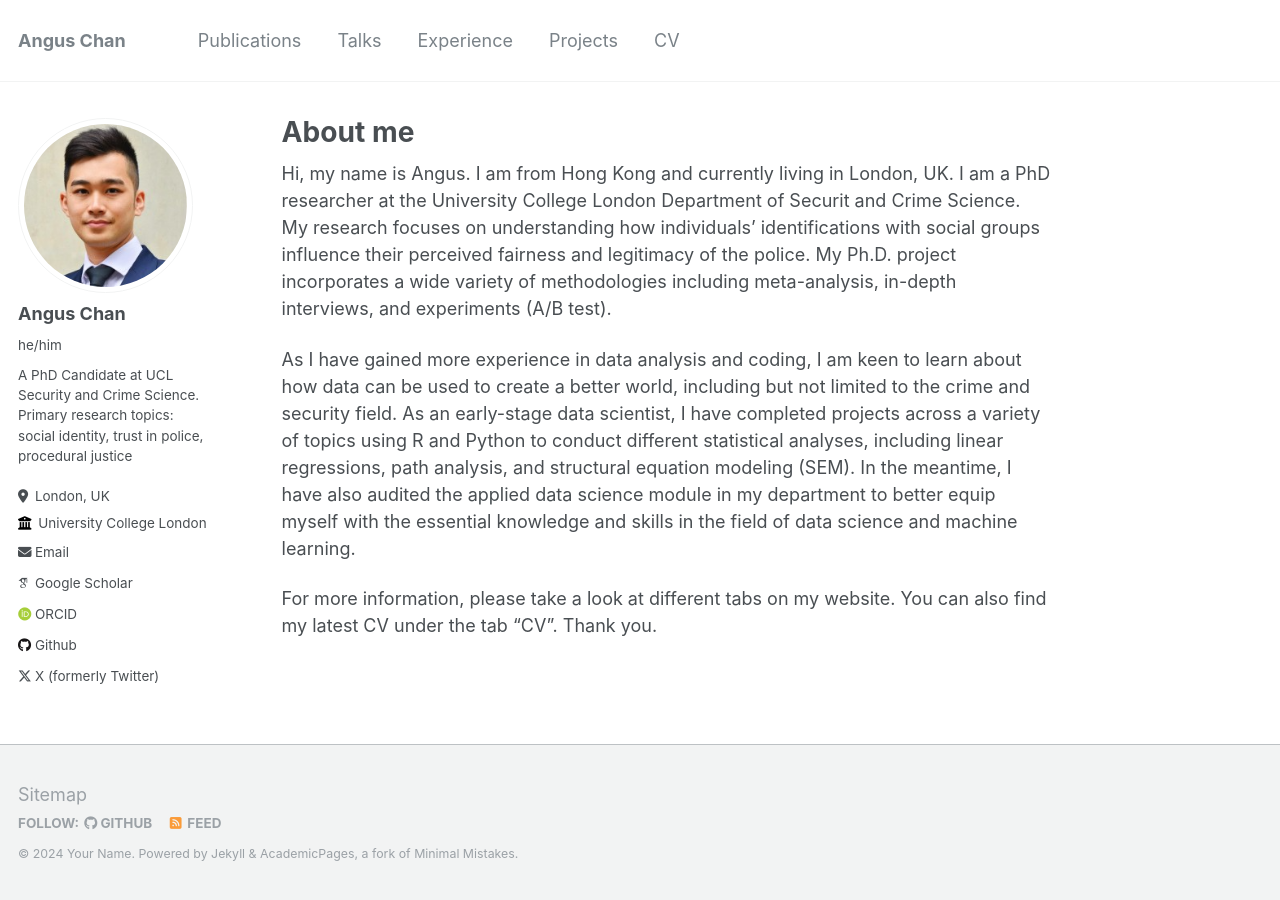
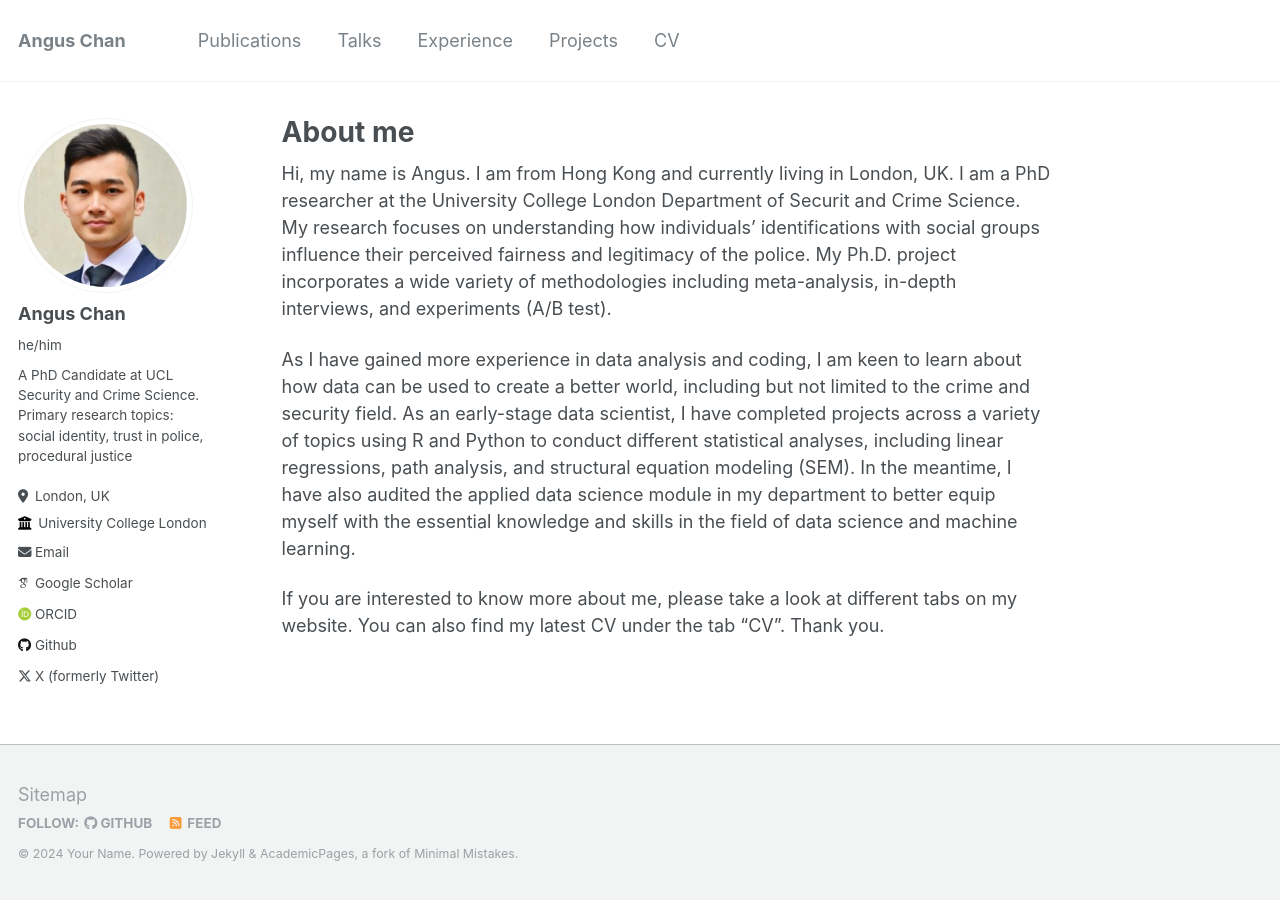
Before and after one commit to cyfangus/cyfangus.github.io, a Jekyll site: the page built from _pages/about.md, in a window 1280 px wide. Built offline with Jekyll 4.4.1, drawn with Linux system fonts in a browser that asks for light colours; some web fonts are replaced.

Commit message:
Update about.md

```diff
--- a/_pages/about.md
+++ b/_pages/about.md
@@ -11,4 +11,4 @@ Hi, my name is Angus. I am from Hong Kong and currently living in London, UK. I
 
 As I have gained more experience in data analysis and coding, I am keen to learn about how data can be used to create a better world, including but not limited to the crime and security field. As an early-stage data scientist, I have completed projects across a variety of topics using R and Python to conduct different statistical analyses, including linear regressions, path analysis, and structural equation modeling (SEM). In the meantime, I have also audited the applied data science module in my department to better equip myself with the essential knowledge and skills in the field of data science and machine learning.
 
-For more information, please take a look at different tabs on my website. You can also find my latest CV under the tab "CV". Thank you.
+If you are interested to know more about me, please take a look at different tabs on my website. You can also find my latest CV under the tab "CV". Thank you.
```
